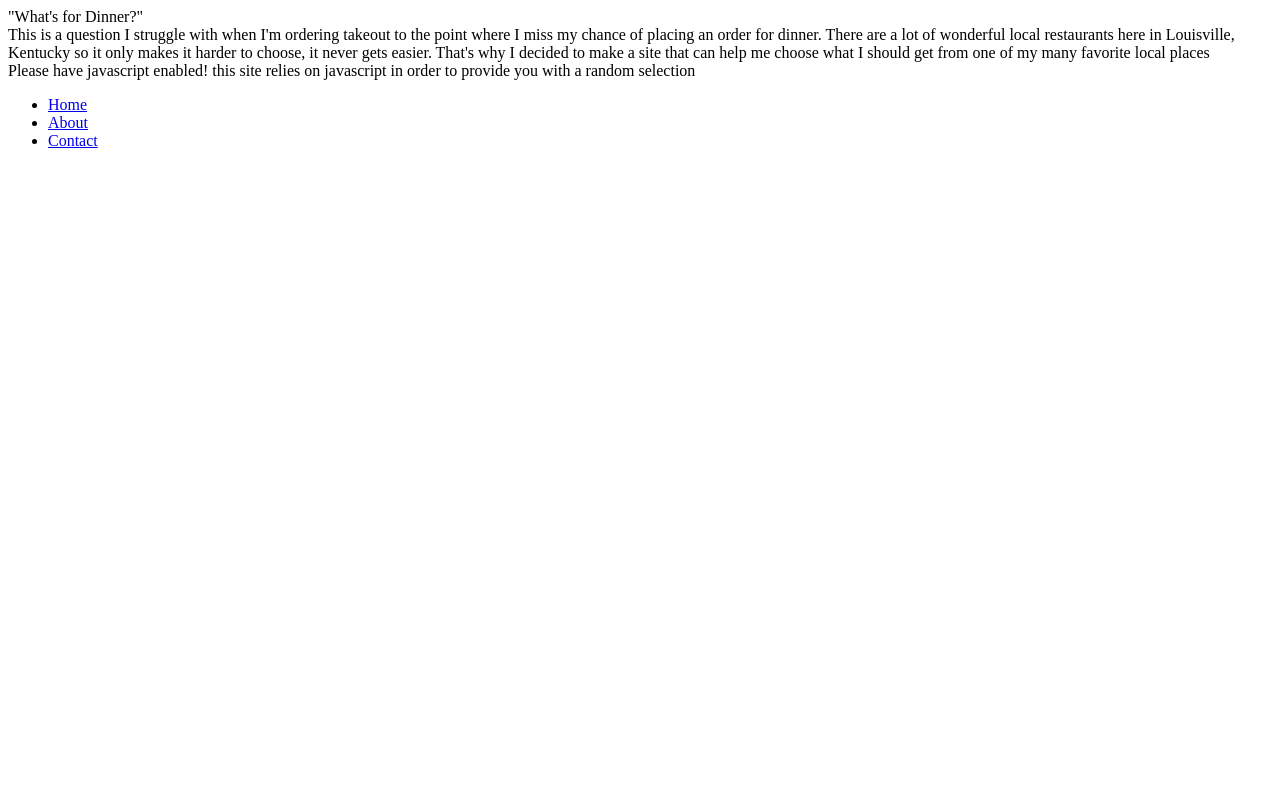
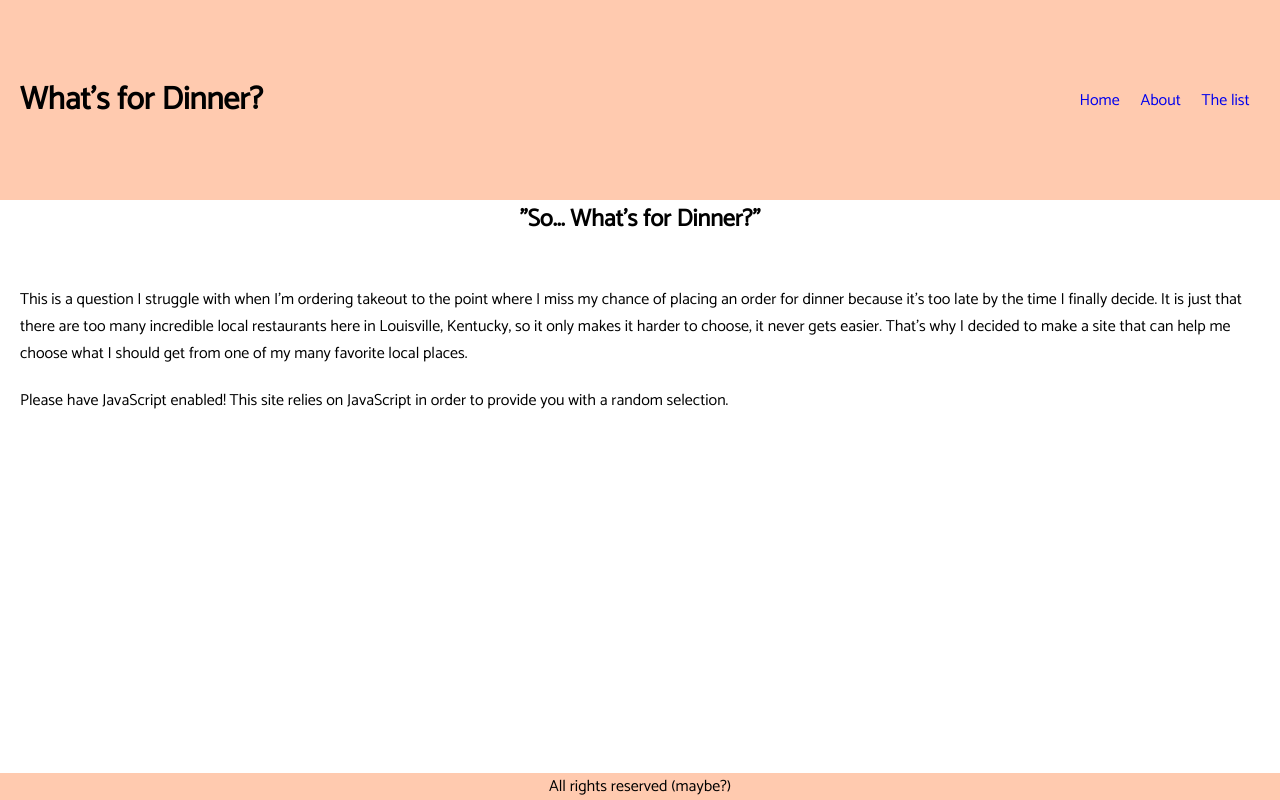
Before and after one commit to JonathanMFranklin/whatsfordinner, a plain HTML site: page about.html in a window 1280 px wide. Drawn offline with Linux system fonts and the light colour scheme.

Commit message:
updated about page

```diff
--- a/about.html
+++ b/about.html
@@ -1,16 +1,45 @@
-<p>"What's for Dinner?"
-    <br>
-    This is a question I struggle with when I'm ordering takeout to the point where I miss my chance of placing an order for dinner.
+<!DOCTYPE html>
+<html lang="en">
+<head>
+    <meta charset="UTF-8">
+    <meta http-equiv="X-UA-Compatible" content="IE=edge">
+    <meta name="viewport" content="width=device-width, initial-scale=1.0">
 
-    There are a lot of wonderful local restaurants here in Louisville, Kentucky so it only makes it harder to choose, it never gets easier.
+    <link rel="stylesheet" href="style.css">
+    <link rel="preconnect" href="https://fonts.gstatic.com">
+    <link href="https://fonts.googleapis.com/css2?family=Catamaran&display=swap" rel="stylesheet">
+    <title>What's for Dinner</title>
+</head>
+<body>
+    <header class="main-header">
+        <div class="head">
+            <h1>What's for Dinner?</h1>
+        </div>
 
-    That's why I decided to make a site that can help me choose what I should get from one of my many favorite local places
-    <br>
-    Please have javascript enabled! this site relies on javascript in order to provide you with a random selection
-    </p>
+        <nav class="navbar">
 
-    <ul class="nav">
-        <li><a href="index.html">Home</a></li>
-        <li><a href="about.html">About</a></li>
-        <li><a href="contact.html">Contact</a></li>
-    </ul>
+            <a href="index.html">Home</a>
+            <a href="about.html">About</a>
+            <a href="list.html">The list</a>
+
+        </nav>
+    </header>
+    <main class="main-about">
+        <h2 class="about-head">"So... What's for Dinner?"</h2>
+        <br>
+        <p class="about-para">
+        This is a question I struggle with when I'm ordering takeout to the point where I miss my chance of placing an order for dinner because it's too late by the time I finally decide. It is just that there are too many incredible
+
+        local restaurants here in Louisville, Kentucky, so it only makes it harder to choose, it never gets easier.
+
+        That's why I decided to make a site that can help me choose what I should get from one of my many favorite local places.
+        <br></p>
+        <p class="about-need">Please have JavaScript enabled! This site relies on JavaScript in order to provide you with a random selection.</p>
+
+    </main>
+    <footer>
+        <p>All rights reserved (maybe?)</p>
+
+    </footer>
+ </body>
+</html>
```
